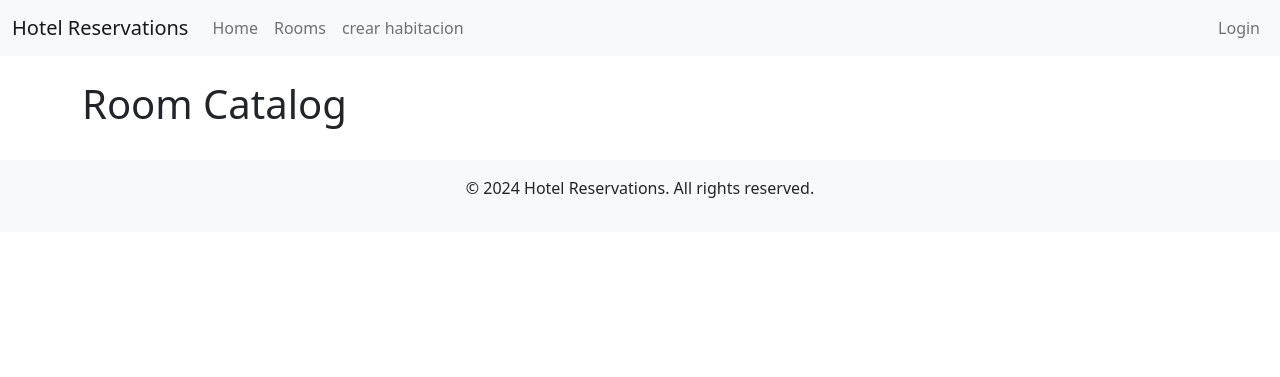
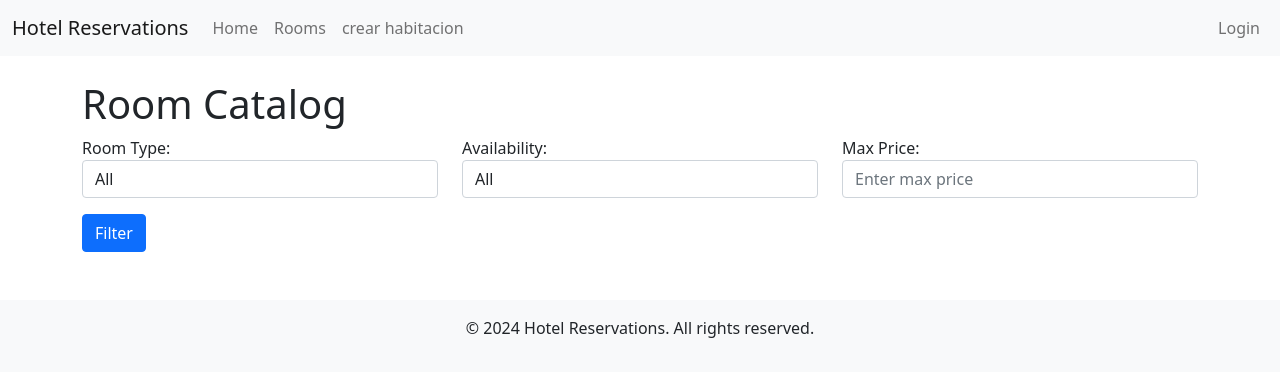
Before and after one commit to M4gic1540/Proyecto-django-react, a Django app: template reservations/templates/reservations/room_list.html in a window 1280 px wide. Shown: the top 377 px of the page. Run offline with Django 3.2, Linux system fonts and the light colour scheme; the template is opened without the code that fills it, so the values that code supplies are empty.

Commit message:
se agrega vista para usuario admin

```diff
--- a/reservations/templates/base.html
+++ b/reservations/templates/base.html
@@ -10,6 +10,9 @@
     <link href="https://cdn.jsdelivr.net/npm/bootstrap@5.0.0/dist/css/bootstrap.min.css" rel="stylesheet"
         integrity="sha384-wEmeIV1mKuiNpC+IOBjI7aAzPcEZeedi5yW5f2yOq55WWLwNGmvvx4Um1vskeMj0" crossorigin="anonymous">
     <link rel="stylesheet" href="{% static 'css/base.css' %}">
+    {% endblock %}
+
+    {% block javascript %}
     {% endblock %}
 
     <title>{% block title %}Hotel Reservations{% endblock %}</title>
--- a/reservations/templates/reservations/room_list.html
+++ b/reservations/templates/reservations/room_list.html
@@ -17,9 +17,38 @@
     {% block content %}
     <section class="room-catalog">
         <h1>Room Catalog</h1>
+
+        <!-- Filter Form -->
+        <form id="filter-form" class="mb-4">
+            <div class="row">
+                <div class="col-md-4">
+                    <label for="room_type">Room Type:</label>
+                    <select id="room_type" class="form-control">
+                        <option value="">All</option>
+                        <option value="Single">Single</option>
+                        <option value="Double">Double</option>
+                        <option value="Suite">Suite</option>
+                    </select>
+                </div>
+                <div class="col-md-4">
+                    <label for="availability">Availability:</label>
+                    <select id="availability" class="form-control">
+                        <option value="">All</option>
+                        <option value="Available">Available</option>
+                        <option value="Not Available">Not Available</option>
+                    </select>
+                </div>
+                <div class="col-md-4">
+                    <label for="max_price">Max Price:</label>
+                    <input type="number" id="max_price" class="form-control" placeholder="Enter max price">
+                </div>
+            </div>
+            <button type="button" id="filter-button" class="btn btn-primary mt-3">Filter</button>
+        </form>
+
         <div class="room-grid">
             {% for room in rooms %}
-            <article class="room-item">
+            <article class="room-item" data-room-type="{{ room.room_type }}" data-availability="{{ room.is_available|yesno:'Available,Not Available' }}" data-price="{{ room.price }}">
                 {% if room.image %}
                 <img src="{{ room.image.url }}" alt="Room Image">
                 {% else %}
@@ -30,6 +59,10 @@
                 <p>Price: ${{ room.price }}</p>
                 <p>Status: {{ room.is_available|yesno:"Available,Not Available" }}</p>
                 <a href="{% url 'make_reservation' room.id %}">Reserve Now</a>
+                {% if request.user.is_staff %}
+                <a href="{% url 'edit_room' room.id %}" class="btn btn-warning">Edit</a>
+                <a href="{% url 'delete_room' room.id %}" class="btn btn-danger">Delete</a>
+                {% endif %}
             </article>
             {% endfor %}
         </div>
--- a/reservations/urls.py
+++ b/reservations/urls.py
@@ -21,6 +21,7 @@ urlpatterns = [
 
 
     # Nuevas rutas para editar y eliminar habitaciones
+    path('rooms/', views.admin_room_list, name='room_list'),
     path('rooms/', views.room_list, name='room_list'),
     path('rooms/create/', views.create_room, name='create_room'),
     path('rooms/edit/<int:room_id>/', views.edit_room, name='edit_room'),
--- a/reservations/views.py
+++ b/reservations/views.py
@@ -42,7 +42,7 @@ def reservation_list(request):
 
 def make_reservation(request, room_id):
     if request.method == 'POST':
-        room = Room.objects.get(id=room_id)
+        room = Room.get_object_or_404(id=room_id)
         check_in = request.POST['check_in']
         check_out = request.POST['check_out']
         reservation = Reservation(user=request.user, room=room, check_in=check_in, check_out=check_out)
@@ -88,3 +88,7 @@ def delete_room(request, room_id):
 
 def profile(request):
     return render(request, 'accounts/profile.html')
+
+def admin_room_list(request):
+    rooms = Room.objects.all()
+    return render(request, 'reservations/room_list.html', {'rooms': rooms})
--- a/static/js/script.js
+++ b/static/js/script.js
@@ -1 +1,39 @@
-console.log("Hello, World!");
+document.addEventListener('DOMContentLoaded', function () {
+    const filterButton = document.getElementById('filter-button');
+    const roomTypeSelect = document.getElementById('room_type');
+    const availabilitySelect = document.getElementById('availability');
+    const maxPriceInput = document.getElementById('max_price');
+    const roomItems = document.querySelectorAll('.room-item');
+
+    filterButton.addEventListener('click', function () {
+        const roomType = roomTypeSelect.value;
+        const availability = availabilitySelect.value;
+        const maxPrice = parseFloat(maxPriceInput.value);
+
+        roomItems.forEach(function (room) {
+            const roomPrice = parseFloat(room.getAttribute('data-price'));
+            const roomTypeData = room.getAttribute('data-room-type');
+            const roomAvailability = room.getAttribute('data-availability');
+
+            let showRoom = true;
+
+            if (roomType && roomType !== roomTypeData) {
+                showRoom = false;
+            }
+
+            if (availability && availability !== roomAvailability) {
+                showRoom = false;
+            }
+
+            if (!isNaN(maxPrice) && roomPrice > maxPrice) {
+                showRoom = false;
+            }
+
+            if (showRoom) {
+                room.style.display = 'block';
+            } else {
+                room.style.display = 'none';
+            }
+        });
+    });
+});
```
Also changed, not shown: db.sqlite3, static/room_images/3_1920x1080_fOOGDcW.jpg (added).
